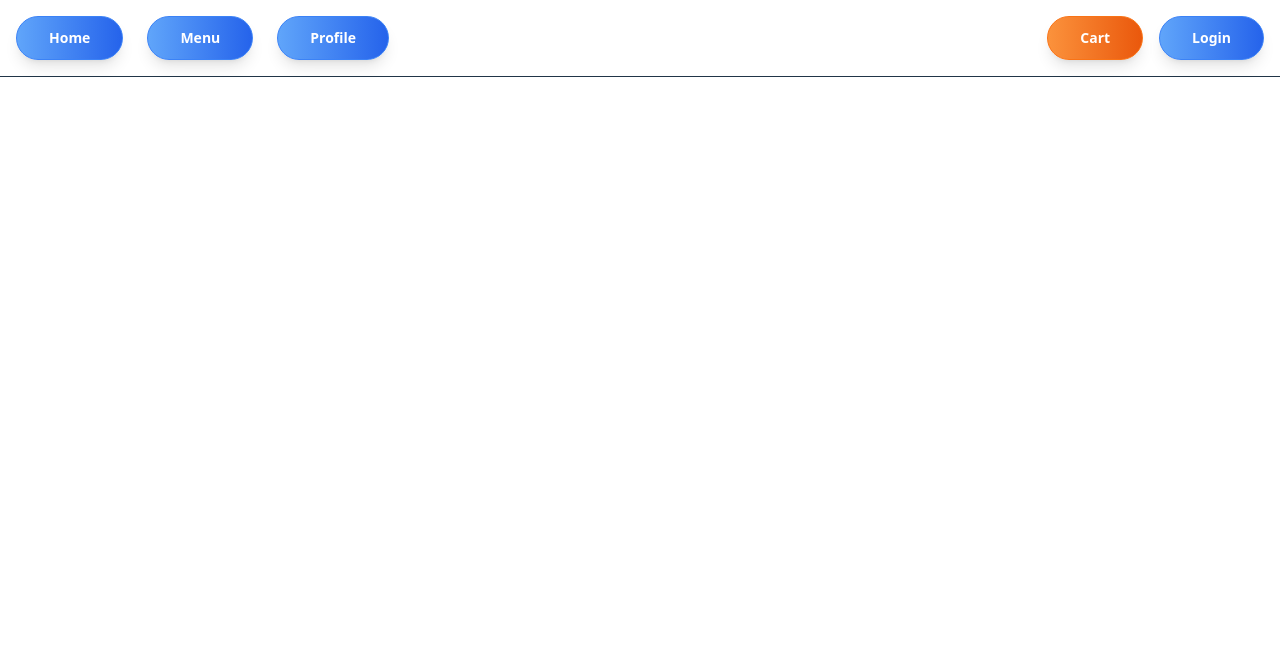
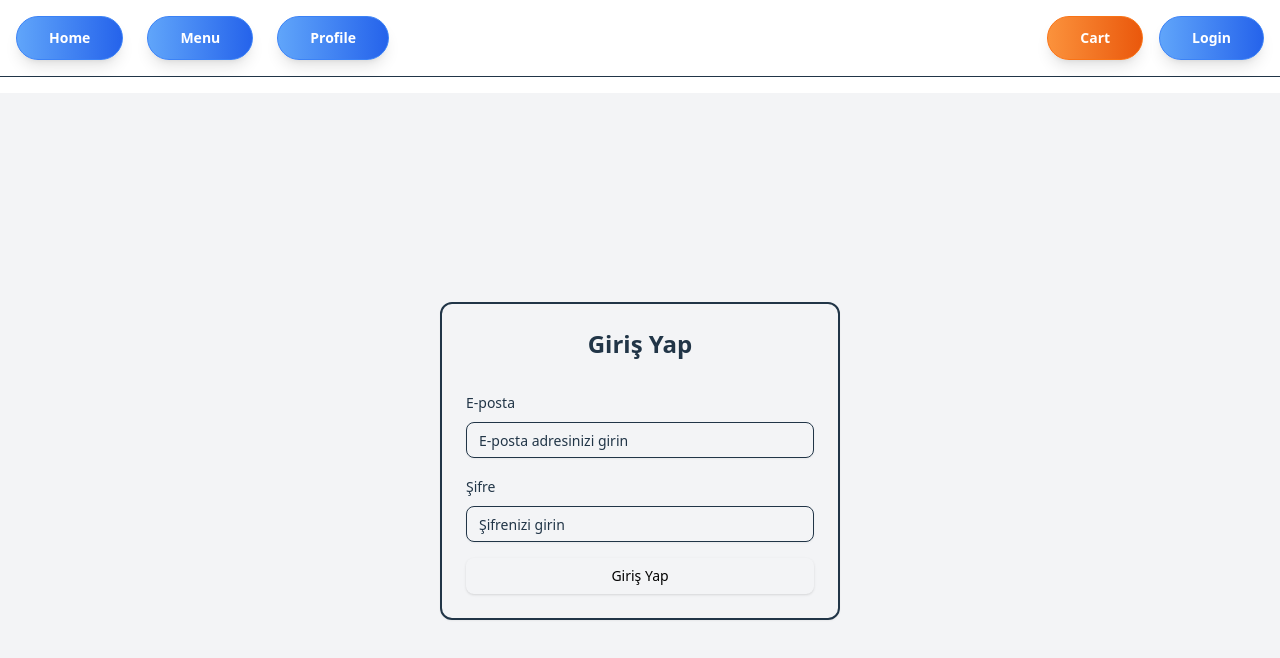
Before and after one commit to nebiavsar/fse-project-main, a React (Vite) app in the folder frontend/: page /login in a window 1280 px wide. Shown: the top 658 px of the page. Built offline with nearby package versions, Linux system fonts and the light colour scheme.

Commit message:
fse-project

```diff
--- a/frontend/src/App.tsx
+++ b/frontend/src/App.tsx
@@ -13,6 +13,8 @@ import Admin from './pages/Admin';
 import { Toaster, toast } from 'react-hot-toast';
 import { Button } from "@/components/ui/button";
 import SignIn from './pages/SignIn';
+import Login from './pages/Login';
+import Profile from './pages/Profile';
 
 const Header = () => {
   const { totalItems } = useCart();
@@ -23,6 +25,8 @@ const Header = () => {
   const handleLogout = () => {
     localStorage.removeItem('isLoggedIn');
     localStorage.removeItem('isAdmin');
+    localStorage.removeItem('customerId');
+    localStorage.removeItem('customerName');
     toast.success('Logged out successfully');
     navigate('/');
   };
@@ -110,6 +114,8 @@ function App() {
                 <Route path="/management" element={<MenuManagement />} />
                 <Route path="/admin" element={<Admin />} />
                 <Route path="/sign-in" element={<SignIn />} />
+                <Route path="/login" element={<Login />} />
+                <Route path="/profile" element={<Profile />} />
               </Routes>
             </Suspense>
           </main>
--- /dev/null
+++ b/frontend/src/pages/Login.tsx
@@ -0,0 +1,104 @@
+import React, { useState } from 'react';
+import { useNavigate } from 'react-router-dom';
+import { Card, CardContent, CardHeader, CardTitle } from '@/components/ui/card';
+import { Input } from '@/components/ui/input';
+import { Button } from '@/components/ui/button';
+import { toast } from 'react-hot-toast';
+
+const Login: React.FC = () => {
+  const [email, setEmail] = useState('');
+  const [password, setPassword] = useState('');
+  const navigate = useNavigate();
+
+  const handleLogin = async (e: React.FormEvent) => {
+    e.preventDefault();
+
+    try {
+      const response = await fetch(`http://localhost:8081/Customers?customerEmail=${email}`);
+
+      if (response.ok) {
+        const customers = await response.json();
+        const customer = customers[0]; // Email unique olduğu için tek bir sonuç dönecek
+
+        if (customer && customer.customerPassword === password) {
+          toast.success('Giriş başarılı!', {
+            style: {
+              background: '#22c55e',
+              color: 'white',
+              padding: '16px',
+              borderRadius: '8px'
+            }
+          });
+          localStorage.setItem('isLoggedIn', 'true');
+          localStorage.setItem('customerId', customer.customerId.toString());
+          localStorage.setItem('customerName', customer.customerName);
+          navigate('/');
+        } else {
+          toast.error('E-posta veya şifre hatalı!', {
+            duration: 3000,
+            position: 'top-center',
+            style: {
+              background: '#ef4444',
+              color: '#fff',
+              padding: '16px',
+              borderRadius: '8px'
+            }
+          });
+        }
+      } else {
+        toast.error('Kullanıcı bulunamadı!');
+      }
+    } catch (error) {
+      console.error('Login error:', error);
+      toast.error('Giriş yapılırken bir hata oluştu!');
+    }
+  };
+
+  return (
+    <div className="min-h-[calc(100vh-4rem)] flex items-center justify-center bg-gray-100 p-4">
+      <Card className="w-[400px]">
+        <CardHeader>
+          <CardTitle className="text-2xl text-center">Giriş Yap</CardTitle>
+        </CardHeader>
+        <CardContent>
+          <form onSubmit={handleLogin} className="space-y-4">
+            <div className="space-y-2">
+              <label htmlFor="email" className="text-sm font-medium">
+                E-posta
+              </label>
+              <Input
+                id="email"
+                type="email"
+                value={email}
+                onChange={(e) => setEmail(e.target.value)}
+                placeholder="E-posta adresinizi girin"
+                required
+              />
+            </div>
+            <div className="space-y-2">
+              <label htmlFor="password" className="text-sm font-medium">
+                Şifre
+              </label>
+              <Input
+                id="password"
+                type="password"
+                value={password}
+                onChange={(e) => setPassword(e.target.value)}
+                placeholder="Şifrenizi girin"
+                required
+              />
+            </div>
+            <Button
+              type="submit"
+              className="w-full bg-primary text-black hover:bg-orange-500 hover:text-white"
+            >
+              Giriş Yap
+            </Button>
+          </form>
+        </CardContent>
+      </Card>
+    </div>
+  );
+};
+
+export default Login;
--- a/frontend/src/pages/Menu.tsx
+++ b/frontend/src/pages/Menu.tsx
@@ -100,7 +100,8 @@ const Menu: React.FC = () => {
         },
         orderPrice: totalPrice,
         orderStatue: 0, // 0: pending, 1: preparing, 2: completed
-        orderMenuItems: expandedOrderItems
+        orderMenuItems: expandedOrderItems,
+        customerId: localStorage.getItem('customerId') ? parseInt(localStorage.getItem('customerId')!) : null
       };
 
       const response = await fetch(`${API_ENDPOINTS.ORDERS.BASE}`, {
--- /dev/null
+++ b/frontend/src/pages/Profile.tsx
@@ -0,0 +1,44 @@
+import React from 'react';
+import { useNavigate } from 'react-router-dom';
+import { Card, CardContent, CardHeader, CardTitle } from '@/components/ui/card';
+
+const Profile: React.FC = () => {
+  const navigate = useNavigate();
+  const customerId = localStorage.getItem('customerId');
+  const customerName = localStorage.getItem('customerName');
+
+  // Eğer kullanıcı giriş yapmamışsa login sayfasına yönlendir
+  React.useEffect(() => {
+    if (!customerId) {
+      navigate('/login');
+    }
+  }, [customerId, navigate]);
+
+  if (!customerId) {
+    return null;
+  }
+
+  return (
+    <div className="container mx-auto py-8 px-4">
+      <Card className="max-w-2xl mx-auto">
+        <CardHeader>
+          <CardTitle className="text-2xl font-bold">Profil Bilgileri</CardTitle>
+        </CardHeader>
+        <CardContent>
+          <div className="space-y-4">
+            <div>
+              <h3 className="text-lg font-semibold">Kullanıcı ID</h3>
+              <p className="text-gray-600">{customerId}</p>
+            </div>
+            <div>
+              <h3 className="text-lg font-semibold">İsim</h3>
+              <p className="text-gray-600">{customerName}</p>
+            </div>
+          </div>
+        </CardContent>
+      </Card>
+    </div>
+  );
+};
+
+export default Profile;
```
Also changed, not shown: 4 other files (tests, documents, lock files or other folders).
